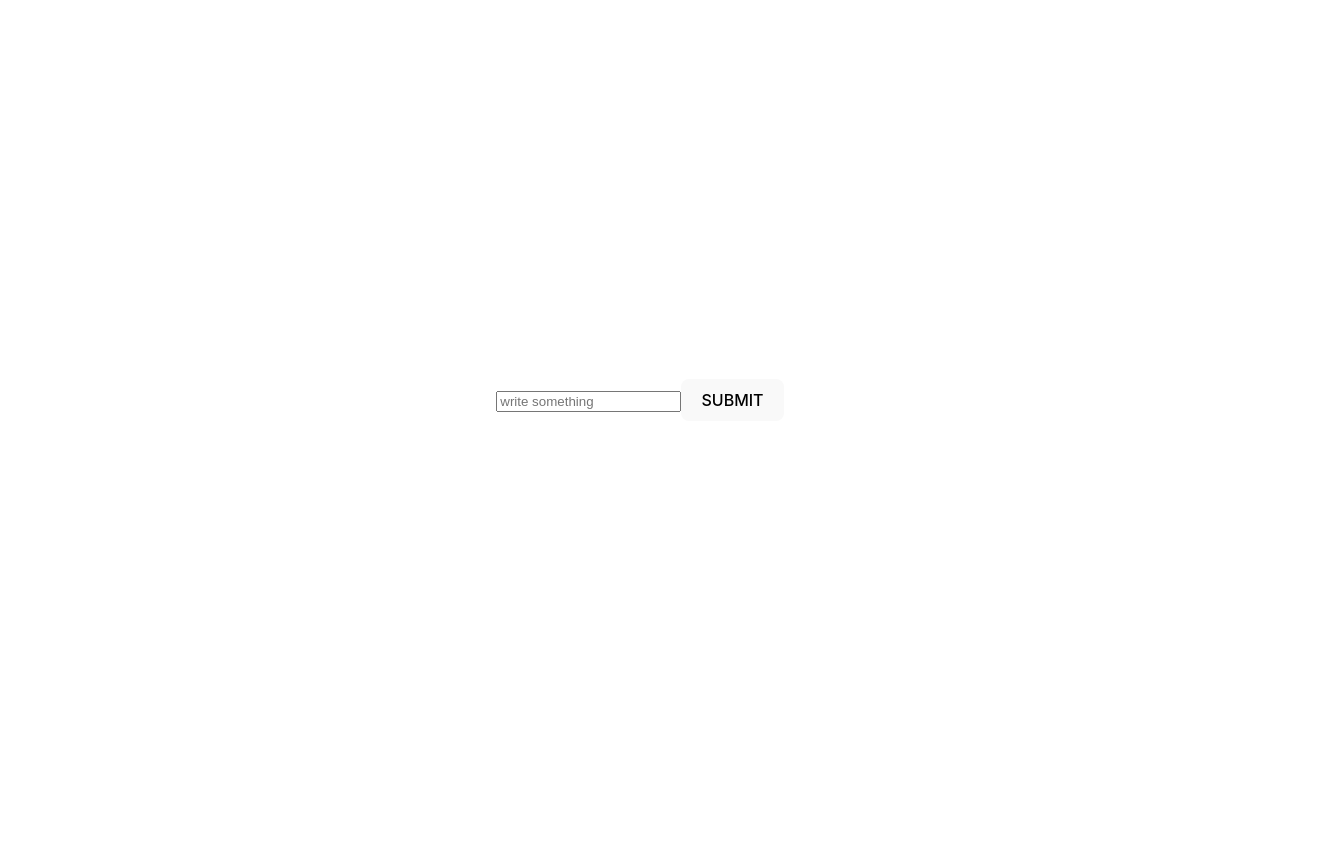
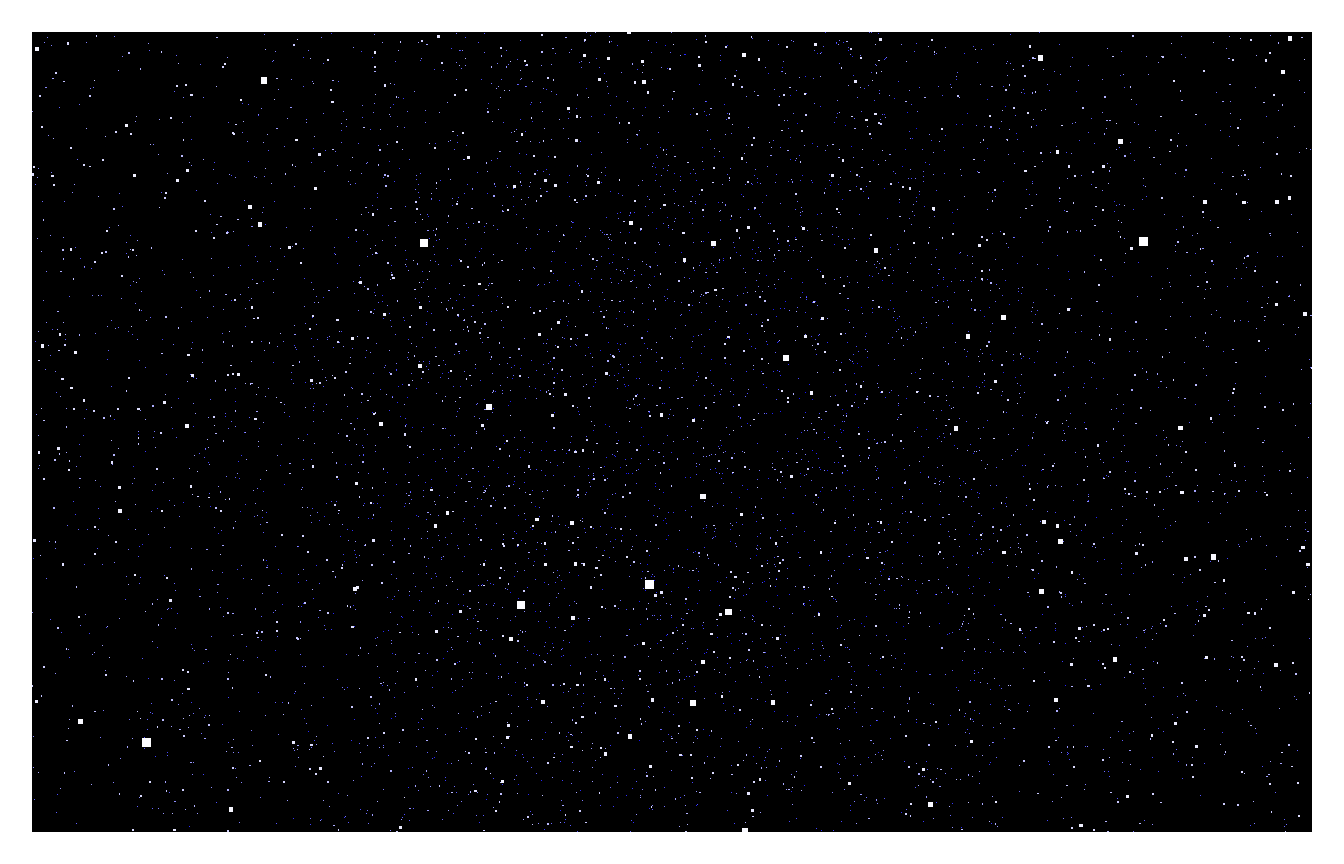
Before and after one commit to Shubh1127/REACT, a React (Vite) app in the folder react-app/: page / in a window 1280 px wide. Shown: the whole page, 1344 px wide, since content can reach past the window. Before the commit the page ends 800 px from the top, so only its background shows below. Built offline with nearby package versions, Linux system fonts and the light colour scheme.

Commit message:
changes done

```diff
--- a/react-app/src/App.jsx
+++ b/react-app/src/App.jsx
@@ -9,8 +9,8 @@ import Form from "./form.jsx"
 function App() {
   return (
     <div>
-      {/* <Space/> */}
-      <Form></Form>
+      <Space/>
+      {/* <Form></Form> */}
     </div>
   )
 }
```
